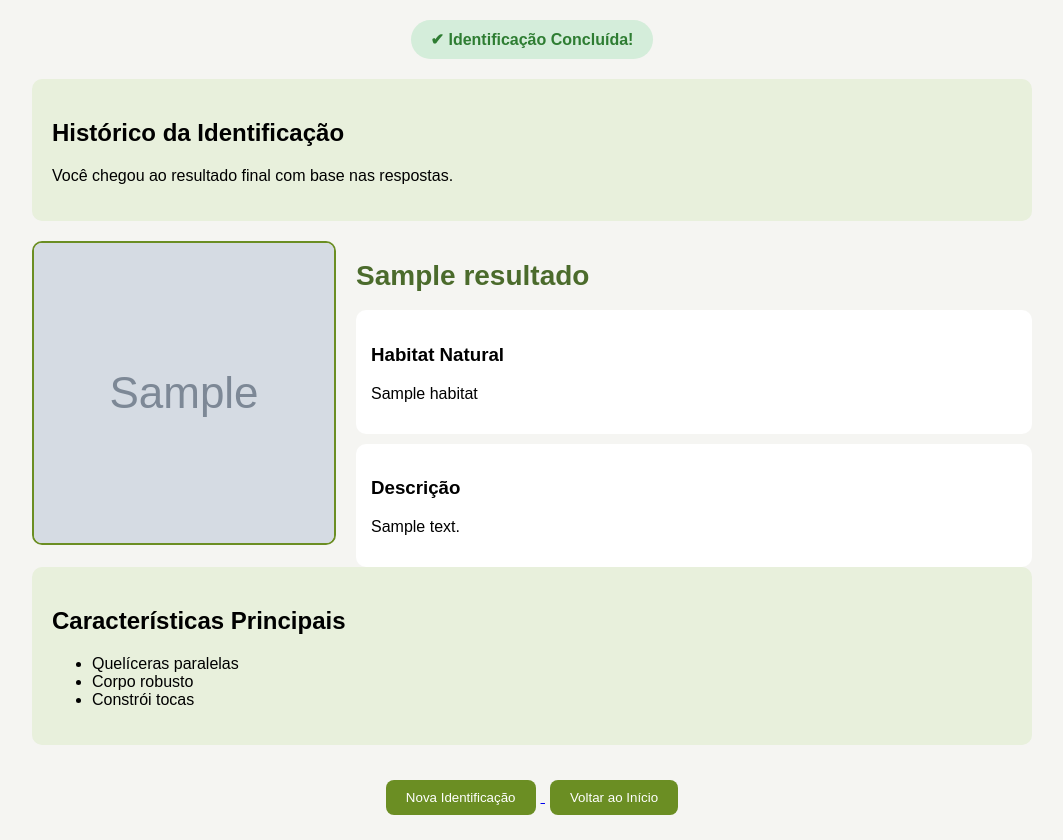
After one commit to K4nela/Chaves-de-Identificacao-Digital, a Flask app: template templates/resultado.html in a window 1280 px wide. The commit adds this page. Shown: the whole page, without its empty margins (108-1171 px from the left). Run offline with Flask 3, Linux system fonts and the light colour scheme; the template is opened without the code that fills it: most values are stand-ins (such as "Sample title", 1, 10 or a date in 2020); grey boxes marked "Sample" are stand-in pictures.

```diff
--- a/routes.py
+++ b/routes.py
@@ -1,4 +1,6 @@
-from flask import Flask, render_template, request
+from flask import render_template, request
+from database import db
+from model.especie_model import Especie
 from services.especie_service import criarEspecie
 from main import app
 
@@ -37,7 +39,7 @@ arvore = {
     }
 }
 
-#populando os dados
+# Populando o banco de dados
 @app.route('/registrar', methods = ['GET', 'POST'])
 def popular():
     if request.method == 'GET':
@@ -50,12 +52,12 @@ def popular():
         imagem = request.form['imagem']
         criarEspecie(nome = nome, tipo = tipo, habitat = habitat, descricao = descricao, imagem = imagem)
         return render_template('registrar.html')
+    return None
 
 # Home
-# @app.route('/')
-# def home():
-#     return render_template("home.html")
-
+@app.route('/')
+def home():
+    return render_template("home.html")
 
 # Início do quiz
 @app.route("/quiz")
@@ -70,38 +72,43 @@ def quiz():
         progresso=progresso
     )
 
+# Processar respostas
+@app.route("/responder", methods=["POST"])
+def responder():
+    etapa = request.form["etapa"]
+    resposta = request.form["resposta"]
 
-# Processar respostas
-# @app.route("/responder", methods=["POST"])
-# def responder():
-#     etapa = request.form["etapa"]
-#     resposta = request.form["resposta"]
-#
-#     proximo = arvore[etapa][resposta]
-#
-#     # Resultado final
-#     if proximo not in arvore:
-#         for r in resultados:
-#             if r["tipo"] == proximo:
-#                 return render_template("resultado.html", resultado=r)
-#
-#         # fallback
-#         return render_template("resultado.html", resultado={
-#             "nome": "Não identificado",
-#             "descricao": "Não foi possível identificar.",
-#             "habitat": "-",
-#             "imagem": "erro.jpg"
-#         })
-#
-#     # próxima pergunta
-#     progresso = int((etapas_numero[proximo] / TOTAL_ETAPAS) * 100)
-#
-#     return render_template(
-#         "pergunta.html",
-#         etapa=proximo,
-#         pergunta=arvore[proximo]["pergunta"],
-#         progresso=progresso
-#     )
+    proximo = arvore[etapa][resposta]
+
+    resultados = db.session.query(Especie).all()
+
+    print(proximo)
+    print(resultados)
+
+    # Resultado final
+    if proximo not in arvore:
+        for r in resultados:
+
+            if r.tipo.lower() == proximo.lower():
+                return render_template("resultado.html", resultado = r)
+
+        # fallback
+        return render_template("resultado.html", resultado={
+            "nome": "Não identificado",
+            "descricao": "Não foi possível identificar.",
+            "habitat": "-",
+            "imagem": "erro.jpg"
+        })
+
+    # próxima pergunta
+    progresso = int((etapas_numero[proximo] / TOTAL_ETAPAS) * 100)
+
+    return render_template(
+        "pergunta.html",
+        etapa=proximo,
+        pergunta=arvore[proximo]["pergunta"],
+        progresso=progresso
+    )
 
 
 # Página de filtro
--- a/services/especie_service.py
+++ b/services/especie_service.py
@@ -2,6 +2,10 @@ from database import db
 from model.especie_model import Especie
 
 def criarEspecie(nome, tipo, habitat, descricao, imagem):
+
+    if any(not campo.strip() for campo in [nome, tipo, habitat, descricao, imagem]):
+        return 'Preencha todos os campos!'
+
     especie = Especie(
         nome = nome,
         tipo = tipo,
--- /dev/null
+++ b/templates/resultado.html
@@ -0,0 +1,146 @@
+<!DOCTYPE html>
+<html lang="pt-br">
+<head>
+    <meta charset="UTF-8">
+    <title>Resultado</title>
+
+    <style>
+        body {
+            font-family: Arial, sans-serif;
+            background-color: #f5f5f2;
+            margin: 0;
+        }
+
+        .container {
+            max-width: 1000px;
+            margin: auto;
+            padding: 20px;
+        }
+
+        .topo {
+            text-align: center;
+            margin-bottom: 20px;
+        }
+
+        .badge {
+            background-color: #d4edda;
+            color: #2e7d32;
+            padding: 10px 20px;
+            border-radius: 20px;
+            display: inline-block;
+            font-weight: bold;
+        }
+
+        .card {
+            background-color: #e8f0dc;
+            padding: 20px;
+            border-radius: 10px;
+            margin-bottom: 20px;
+        }
+
+        .grid {
+            display: flex;
+            gap: 20px;
+        }
+
+        .imagem {
+            width: 300px;
+            height: 300px;
+            border: 2px solid #6b8e23;
+            border-radius: 10px;
+            object-fit: cover;
+        }
+
+        .info {
+            flex: 1;
+        }
+
+        .box {
+            background: #fff;
+            padding: 15px;
+            border-radius: 10px;
+            margin-top: 10px;
+        }
+
+        .titulo {
+            font-size: 28px;
+            color: #4b6b2c;
+        }
+
+        .botoes {
+            text-align: center;
+            margin-top: 30px;
+        }
+
+        .botao {
+            background-color: #6b8e23;
+            color: white;
+            padding: 10px 20px;
+            border: none;
+            border-radius: 8px;
+            margin: 5px;
+            cursor: pointer;
+        }
+
+        .botao:hover {
+            background-color: #5a7a1e;
+        }
+    </style>
+</head>
+
+<body>
+
+<div class="container">
+
+    <div class="topo">
+        <div class="badge">✔ Identificação Concluída!</div>
+    </div>
+
+    <div class="card">
+        <h2>Histórico da Identificação</h2>
+        <p>Você chegou ao resultado final com base nas respostas.</p>
+    </div>
+
+    <div class="grid">
+
+        <img class="imagem" src="{{ resultado.imagem }}">
+
+        <div class="info">
+            <h1 class="titulo">{{ resultado.nome }}</h1>
+
+            <div class="box">
+                <h3>Habitat Natural</h3>
+                <p>{{ resultado.habitat }}</p>
+            </div>
+
+            <div class="box">
+                <h3>Descrição</h3>
+                <p>{{ resultado.descricao }}</p>
+            </div>
+        </div>
+
+    </div>
+
+    <div class="card">
+        <h2>Características Principais</h2>
+        <ul>
+            <li>Quelíceras paralelas</li>
+            <li>Corpo robusto</li>
+            <li>Constrói tocas</li>
+        </ul>
+    </div>
+
+    <div class="botoes">
+        <a href="/quiz">
+            <button class="botao">Nova Identificação</button>
+        </a>
+
+        <a href="/">
+            <button class="botao">Voltar ao Início</button>
+        </a>
+    </div>
+
+</div>
+
+</body>
+</html>
```
Also changed, not shown: model/especie_model.py (+25 -7 lines), templates/registrar.html (+57 -7 lines).
